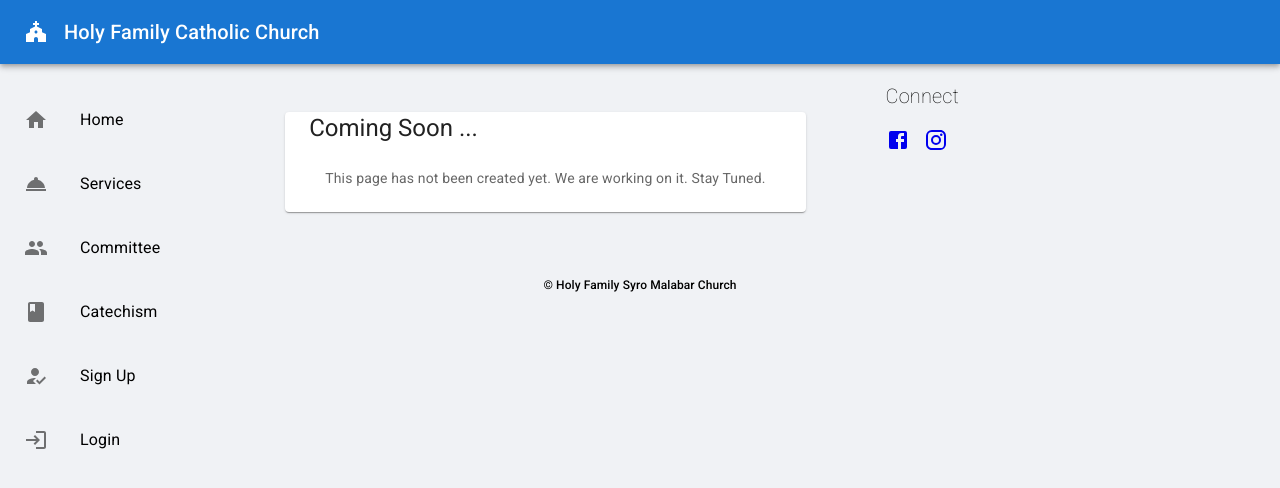
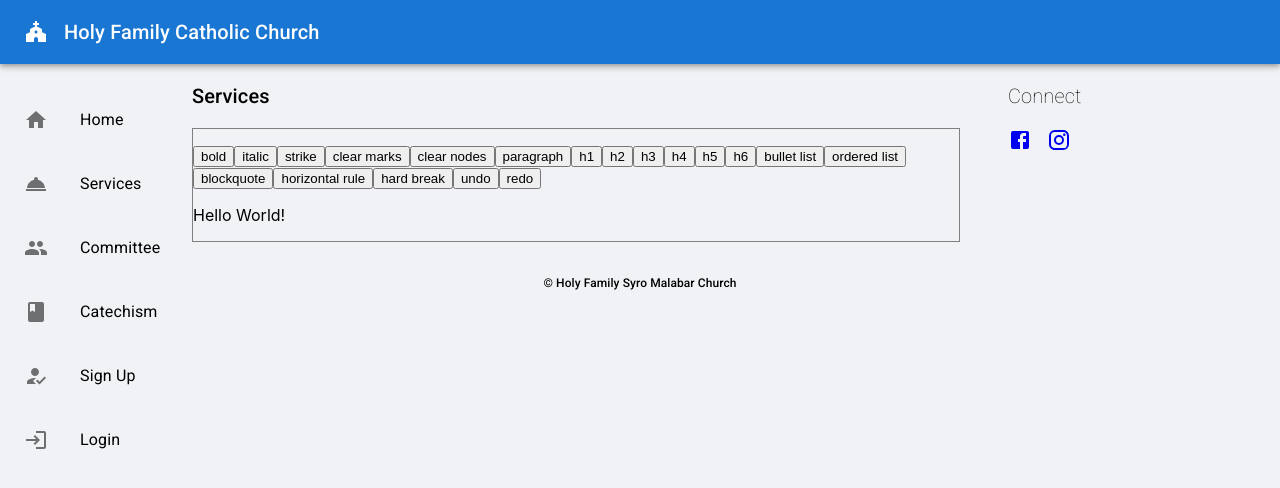
Before and after one commit to jobinbasani/user-manager, a React (Create React App) app in the folder ui/user-manager/: page /services in a window 1280 px wide. Shown: the top 488 px of the page. Built offline with nearby package versions, Linux system fonts and the light colour scheme.

Commit message:
Add rich text editor

```diff
--- a/ui/user-manager/package.json
+++ b/ui/user-manager/package.json
@@ -15,6 +15,8 @@
     "@testing-library/jest-dom": "^5.16.4",
     "@testing-library/react": "^12.1.4",
     "@testing-library/user-event": "^13.5.0",
+    "@tiptap/react": "2.0.0-beta.114",
+    "@tiptap/starter-kit": "2.0.0-beta.191",
     "@types/jest": "^27.4.1",
     "@types/node": "^16.11.26",
     "@types/react": "^17.0.43",
@@ -25,6 +27,7 @@
     "formik-mui": "4.0.0-alpha.3",
     "immutable": "^4.0.0",
     "jwt-decode": "3.1.2",
+    "node-sass": "7.0.1",
     "react": "^18.0.0",
     "react-dom": "^18.0.0",
     "react-material-ui-carousel": "^3.3.3",
--- /dev/null
+++ b/ui/user-manager/src/components/editor/RichTextEditor.module.scss
@@ -0,0 +1,56 @@
+/* Basic editor styles */
+.ProseMirror {
+> * + * {
+  margin-top: 0.75em;
+}
+
+ul,
+ol {
+  padding: 0 1rem;
+}
+
+h1,
+h2,
+h3,
+h4,
+h5,
+h6 {
+  line-height: 1.1;
+}
+
+code {
+  background-color: rgba(#616161, 0.1);
+  color: #616161;
+}
+
+pre {
+  background: #0D0D0D;
+  color: #FFF;
+  font-family: 'JetBrainsMono', monospace;
+  padding: 0.75rem 1rem;
+  border-radius: 0.5rem;
+
+code {
+  color: inherit;
+  padding: 0;
+  background: none;
+  font-size: 0.8rem;
+}
+}
+
+img {
+  max-width: 100%;
+  height: auto;
+}
+
+blockquote {
+  padding-left: 1rem;
+  border-left: 2px solid rgba(#0D0D0D, 0.1);
+}
+
+hr {
+  border: none;
+  border-top: 2px solid rgba(#0D0D0D, 0.1);
+  margin: 2rem 0;
+}
+}
--- /dev/null
+++ b/ui/user-manager/src/components/editor/RichTextEditor.tsx
@@ -0,0 +1,142 @@
+import { useEditor, EditorContent, Editor } from '@tiptap/react';
+import StarterKit from '@tiptap/starter-kit';
+import { Box } from '@mui/material';
+
+type MenuBarProps={
+  editor:Editor|null
+}
+
+function MenuBar({ editor }:MenuBarProps) {
+  if (!editor) {
+    return null;
+  }
+
+  return (
+    <>
+      <button
+        type="button"
+        onClick={() => editor.chain().focus().toggleBold().run()}
+        className={editor.isActive('bold') ? 'is-active' : ''}
+      >
+        bold
+      </button>
+      <button
+        type="button"
+        onClick={() => editor.chain().focus().toggleItalic().run()}
+        className={editor.isActive('italic') ? 'is-active' : ''}
+      >
+        italic
+      </button>
+      <button
+        type="button"
+        onClick={() => editor.chain().focus().toggleStrike().run()}
+        className={editor.isActive('strike') ? 'is-active' : ''}
+      >
+        strike
+      </button>
+      <button type="button" onClick={() => editor.chain().focus().unsetAllMarks().run()}>
+        clear marks
+      </button>
+      <button type="button" onClick={() => editor.chain().focus().clearNodes().run()}>
+        clear nodes
+      </button>
+      <button
+        type="button"
+        onClick={() => editor.chain().focus().setParagraph().run()}
+        className={editor.isActive('paragraph') ? 'is-active' : ''}
+      >
+        paragraph
+      </button>
+      <button
+        type="button"
+        onClick={() => editor.chain().focus().toggleHeading({ level: 1 }).run()}
+        className={editor.isActive('heading', { level: 1 }) ? 'is-active' : ''}
+      >
+        h1
+      </button>
+      <button
+        type="button"
+        onClick={() => editor.chain().focus().toggleHeading({ level: 2 }).run()}
+        className={editor.isActive('heading', { level: 2 }) ? 'is-active' : ''}
+      >
+        h2
+      </button>
+      <button
+        type="button"
+        onClick={() => editor.chain().focus().toggleHeading({ level: 3 }).run()}
+        className={editor.isActive('heading', { level: 3 }) ? 'is-active' : ''}
+      >
+        h3
+      </button>
+      <button
+        type="button"
+        onClick={() => editor.chain().focus().toggleHeading({ level: 4 }).run()}
+        className={editor.isActive('heading', { level: 4 }) ? 'is-active' : ''}
+      >
+        h4
+      </button>
+      <button
+        type="button"
+        onClick={() => editor.chain().focus().toggleHeading({ level: 5 }).run()}
+        className={editor.isActive('heading', { level: 5 }) ? 'is-active' : ''}
+      >
+        h5
+      </button>
+      <button
+        type="button"
+        onClick={() => editor.chain().focus().toggleHeading({ level: 6 }).run()}
+        className={editor.isActive('heading', { level: 6 }) ? 'is-active' : ''}
+      >
+        h6
+      </button>
+      <button
+        type="button"
+        onClick={() => editor.chain().focus().toggleBulletList().run()}
+        className={editor.isActive('bulletList') ? 'is-active' : ''}
+      >
+        bullet list
+      </button>
+      <button
+        type="button"
+        onClick={() => editor.chain().focus().toggleOrderedList().run()}
+        className={editor.isActive('orderedList') ? 'is-active' : ''}
+      >
+        ordered list
+      </button>
+      <button
+        type="button"
+        onClick={() => editor.chain().focus().toggleBlockquote().run()}
+        className={editor.isActive('blockquote') ? 'is-active' : ''}
+      >
+        blockquote
+      </button>
+      <button type="button" onClick={() => editor.chain().focus().setHorizontalRule().run()}>
+        horizontal rule
+      </button>
+      <button type="button" onClick={() => editor.chain().focus().setHardBreak().run()}>
+        hard break
+      </button>
+      <button type="button" onClick={() => editor.chain().focus().undo().run()}>
+        undo
+      </button>
+      <button type="button" onClick={() => editor.chain().focus().redo().run()}>
+        redo
+      </button>
+    </>
+  );
+}
+export default function RichTextEditor() {
+  const editor = useEditor({
+    extensions: [
+      StarterKit,
+    ],
+    content: '<p>Hello World!</p>',
+  });
+
+  return (
+    <Box pt={2} sx={{ border: '1px solid grey' }}>
+      <MenuBar editor={editor} />
+      <EditorContent editor={editor} />
+    </Box>
+  );
+}
--- /dev/null
+++ b/ui/user-manager/src/index.scss
@@ -0,0 +1 @@
+@import "src/components/editor/RichTextEditor.module";
--- a/ui/user-manager/src/index.tsx
+++ b/ui/user-manager/src/index.tsx
@@ -1,6 +1,7 @@
 import React from 'react';
 import ReactDOM from 'react-dom/client';
 import './index.css';
+import './index.scss';
 import { Provider } from 'react-redux';
 import reportWebVitals from './reportWebVitals';
 import store from './store/index';
--- a/ui/user-manager/src/pages/public/Services.tsx
+++ b/ui/user-manager/src/pages/public/Services.tsx
@@ -1,12 +1,15 @@
-import ComingSoon from '../../components/unspported/ComingSoon';
+import Typography from '@mui/material/Typography';
+import { Stack } from '@mui/material';
+import RichTextEditor from '../../components/editor/RichTextEditor';
 
 function Services() {
   return (
-    <div>
-      {' '}
-      <ComingSoon />
-      {' '}
-    </div>
+    <Stack spacing={2} p={2} sx={{ width: { xs: 0.8, sm: 0.6 } }}>
+      <Typography variant="h6" gutterBottom component="div">
+        Services
+      </Typography>
+      <RichTextEditor />
+    </Stack>
   );
 }
 
```
Also changed, not shown: 1 other file (tests, documents, lock files or other folders).
